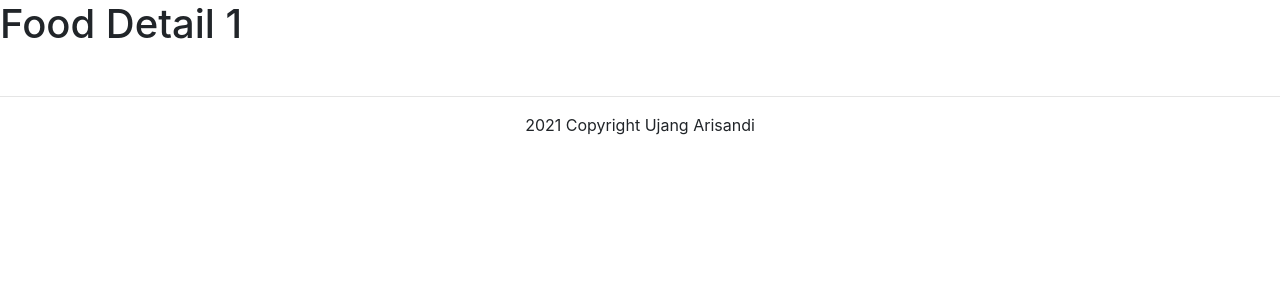
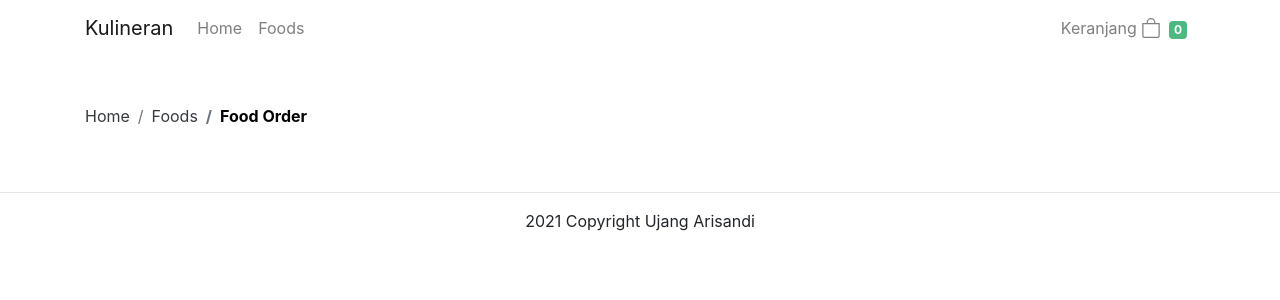
Before and after one commit to ujangaris/kulineran, a Vue app: page /foods/1 in a window 1280 px wide. Shown: the top 300 px of the page. Built offline with nearby package versions, Linux system fonts and the light colour scheme.

Commit message:
7 Membuat halaman product detail | membuat breadcrumb

```diff
--- a/src/assets/css/main.css
+++ b/src/assets/css/main.css
@@ -15,3 +15,11 @@ app{
     border-top-right-radius:15px ;
     border-top-left-radius:15px ;
 }
+.breadcrumb{
+    background-color:transparent;
+    padding: 0;
+}
+.breadcrumb-item.active{
+    font-weight: bold;
+    color: black;
+}
--- a/src/views/FoodDetail.vue
+++ b/src/views/FoodDetail.vue
@@ -1,13 +1,38 @@
 <template>
-  <h1>Food Detail {{ $route.params.id}}</h1>
+  <div class="food-detail">
+    <Navbar />
+    <div class="container">
+      <div class="row mt-5">
+        <div class="col">
+          <nav aria-label="breadcrumb">
+            <ol class="breadcrumb">
+                <li class="breadcrumb-item">
+                  <router-link to="/" class="text-dark">Home</router-link>
+                </li>
+                <li class="breadcrumb-item">
+                  <router-link to="/foods" class="text-dark">Foods</router-link>
+                </li>
+                <li class="breadcrumb-item active" aria-current="page">
+                Food Order
+                </li>
+            </ol>
+          </nav>
+        </div>
+      </div>
+    </div>
+  </div>
 </template>
 
 <script>
+import Navbar from "@/components/Navbar.vue";
+
 export default {
-
-}
+  name: "FoodDetail",
+  components: {
+    Navbar,
+  },
+};
 </script>
 
 <style>
-
 </style>
```
